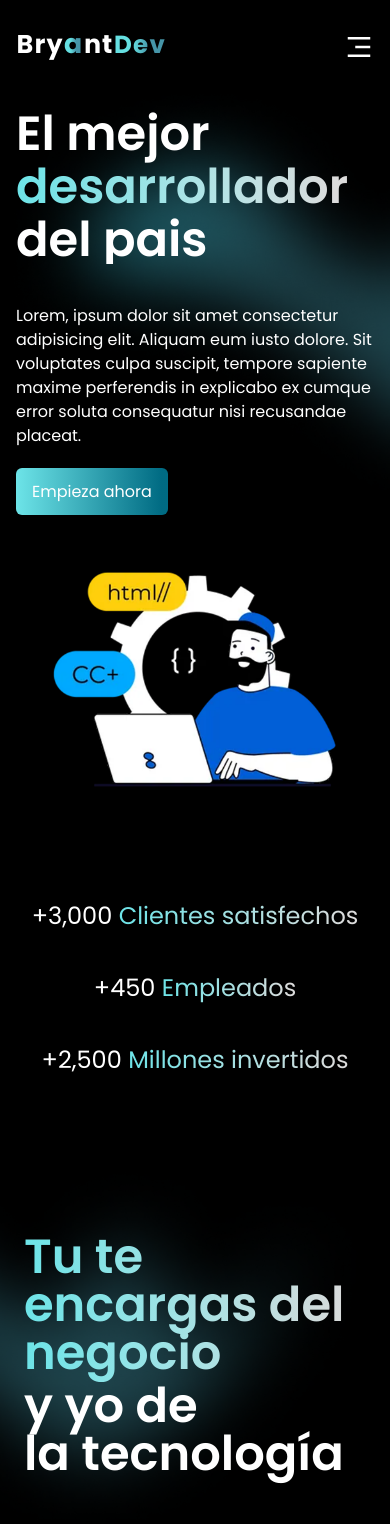
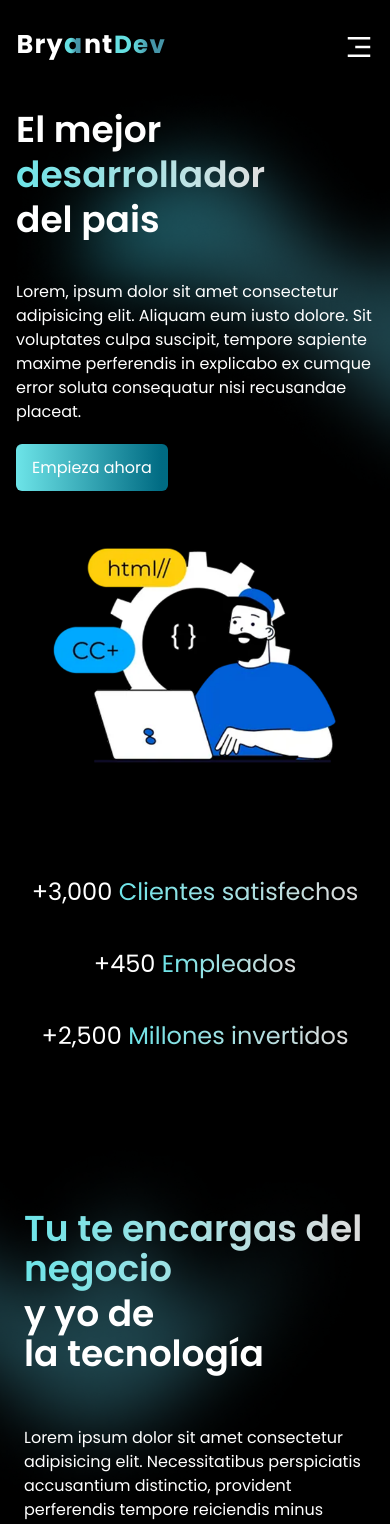
Before and after one commit to BryantGG77/BryantDev, a Next.js app: page / in a window 390 px wide. Shown: the top 1524 px of the page. Built offline with nearby package versions, Linux system fonts and the light colour scheme.

Commit message:
Tamaaño fuente mobile

```diff
--- a/src/components/AboutUs/AboutUs.tsx
+++ b/src/components/AboutUs/AboutUs.tsx
@@ -14,7 +14,7 @@ export default function AboutUs() {
                 <section className="max-sm:flex max-sm: flex-col max-sm: justify-center">
 
                     <Reveal>
-                        <h1 className="text-5xl font-semibold">
+                        <h1 className="text-5xl font-semibold max-sm:text-4xl">
                             El mejor
                             <span className="block break-all-sm degradedBlue bg-blueLight lg:text-7xl">
                                 desarrollador
--- a/src/components/Contact/Contact.tsx
+++ b/src/components/Contact/Contact.tsx
@@ -42,7 +42,7 @@ export function Contact() {
 
                 <section className="max-sm:flex max-sm:flex-col max-sm:justify-center max-md:order-first">
                     <Reveal>
-                        <h2 className="text-5xl font-semibold py-3">
+                        <h2 className="text-5xl font-semibold py-3 max-sm:text-4xl">
                             ¡Contacta y camina hacia el
                             <span className="block degradedBlue bg-blueLight lg:text-6xl break-all-sm">
                                 exito!
--- a/src/components/PaymentMethods/PaymentMethods.tsx
+++ b/src/components/PaymentMethods/PaymentMethods.tsx
@@ -13,7 +13,7 @@ export function PaymentsMethods() {
             <div className='relative w-full overflow-hidden'>
                 <div className='flex items-center justify-center py-20 p-8 md:py-64'>
                     <Reveal>
-                        <h2 className="text-5xl pb-5 font-semibold break-all-sm degradedBlue bg-blueLight">
+                        <h2 className="text-5xl pb-5 font-semibold break-all-sm degradedBlue bg-blueLight max-sm:text-4xl">
                             Metodos de pago
                         </h2>
                     </Reveal>
--- a/src/components/Services/Services.tsx
+++ b/src/components/Services/Services.tsx
@@ -13,7 +13,7 @@ export function Services() {
             <section className="grid max-w-5xl mx-auto md:grid-cols-2" >
                 <section className="max-sm:flex max-sm: flex-col max-sm: justify-center ">
                     <Reveal>
-                        <h2 className=" text-5xl font-semibold py-3">
+                        <h2 className=" text-5xl font-semibold py-3 max-sm:text-4xl">
                             <span className="block degradedBlue bg-blueLight">
                                 Tu te encargas del negocio
                             </span>
--- a/src/components/Testimonials/Testimonials.tsx
+++ b/src/components/Testimonials/Testimonials.tsx
@@ -8,7 +8,7 @@ export function Testimonials() {
         <section className="p-8 md:py-64" id="testimonials">
             <section className="grid max-w-5xl gap-8 mx-auto place-items-center my-6 md:grid-cols-2">
                 <Reveal>
-                    <h2 className="text-5xl mb-5 font-semibold">
+                    <h2 className="text-5xl mb-5 font-semibold max-sm:text-4xl">
                         Que dicen los clientes de nosotros
                     </h2>
                 </Reveal>
```
